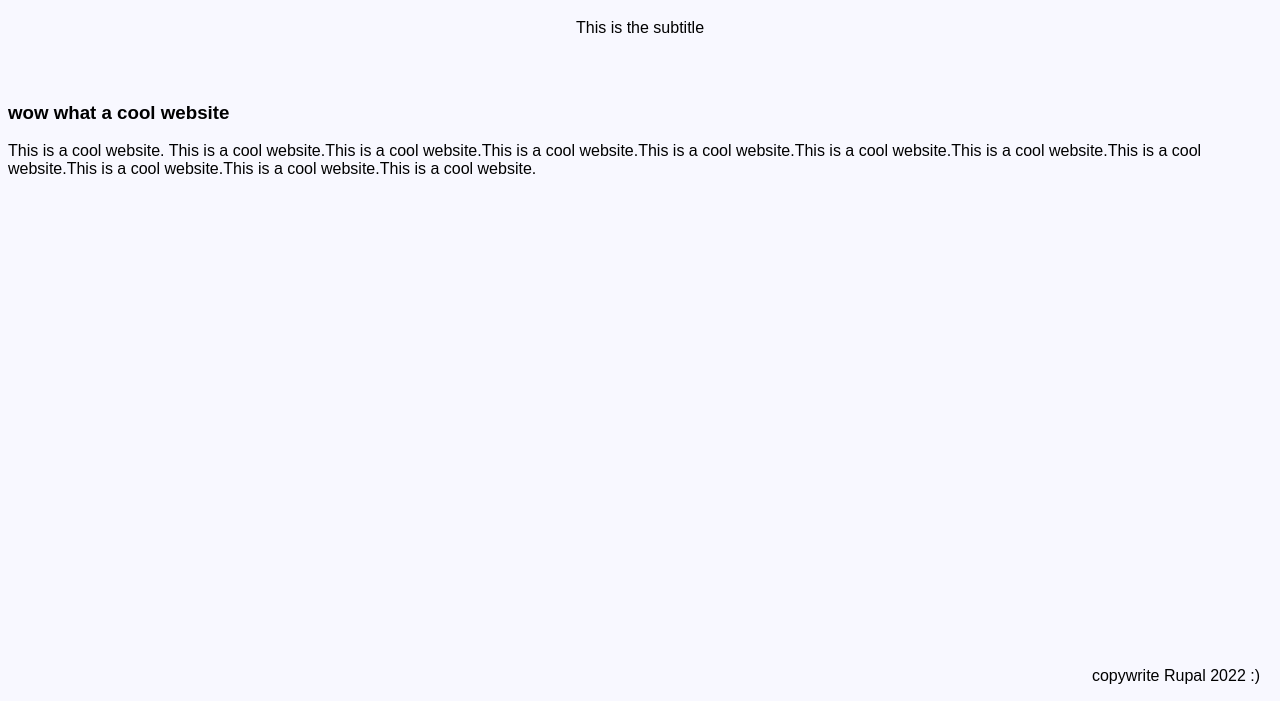
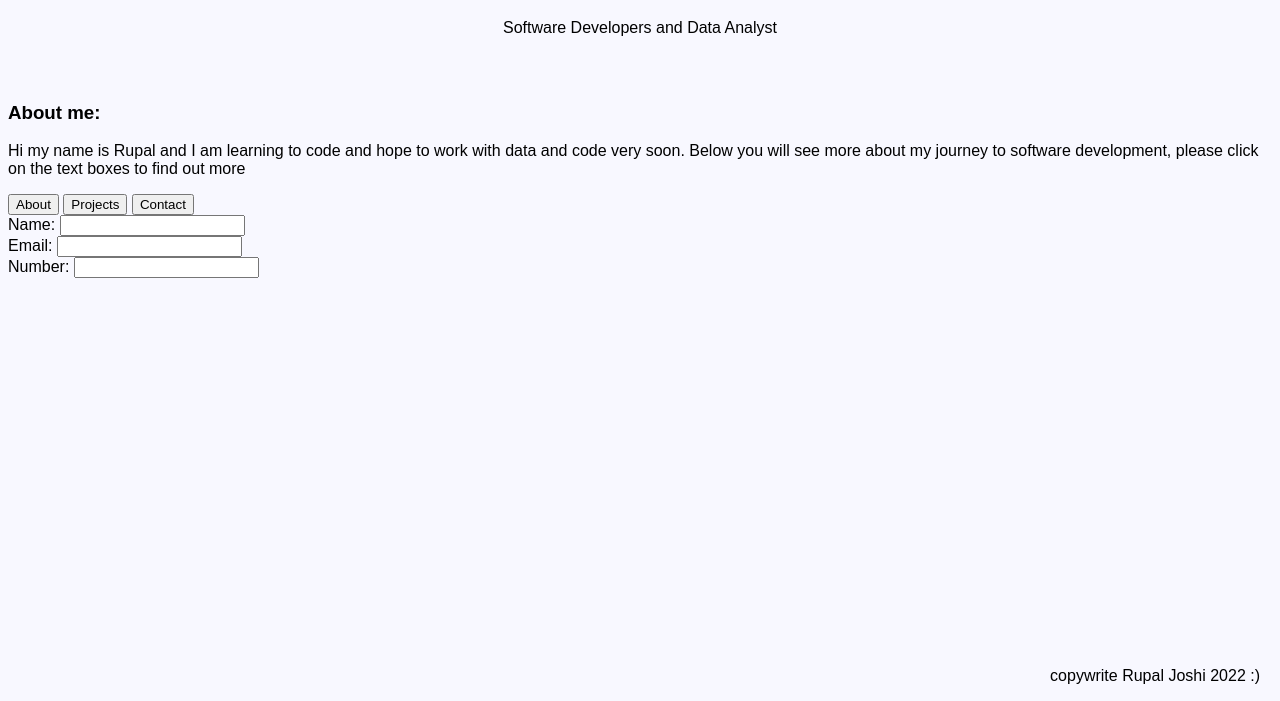
Before and after one commit to Rupal-Joshi/Click, a plain HTML site: page index.html in a window 1280 px wide. Shown: the part 99-800 px from the top of the page. Drawn offline with Linux system fonts and the light colour scheme; files that its build step writes are made by us from their sources.

Commit message:
Changes In Text

```diff
--- a/index.html
+++ b/index.html
@@ -2,27 +2,53 @@
 <html>
 <head>
     <title>  My Portfolio</title>
-    <link rel="stylesheet" href="css/style.css">
+    <link rel="stylesheet" href="css/style.css";>
 </head>
 
 <body>
     <div class="header">
-        <h1>My Portfolio</h1>
-        <p>This is the subtitle</p>
+        <h1 id="bigHeader">My Portfolio</h1>
+        <p>Software Developers and Data Analyst</p>
 
     </div>
 
-        <h3> wow what a cool website </h3>
-        <p> This is a cool website. This is a cool website.This is a cool website.This is a cool website.This is a cool website.This is a cool website.This is a cool website.This is a cool website.This is a cool website.This is a cool website.This is a cool website. </p>
+        <h3> About me: </h3>
+        <p> Hi my name is Rupal and I am learning to code and hope to work with data and code very soon. Below you will see more about my journey to software development, please click on the text boxes to find out more </p>
+
+        <button onclick="onButtonClicked()">About</button>
+        <button onclick="onButtonClicked()">Projects</button>
+        <button onclick="onButtonClicked()">Contact</button>
+
+
+        <div id = "form">
+            <form>
+                <Name>Name: </Name>
+                <input type="text" name="name"><br>
+                <label>Email: </label>
+                <input type="text" name="Email"><br>
+                <label>Number:</label>
+                <input type="Number" name="Number"><br>
+            </form>
+    </div>
+
+
 
 
 
     <div class="footer">
-        <p> copywrite Rupal 2022 :)</p>
+        <p> copywrite Rupal Joshi 2022 :)</p>
 
     </div>
 </body>
 
+<script>
 
+    function onButtonClicked(){
+            console.log("this works");
+        }
 
+    var myButton= document.getElementById("myButtonHome");
+    myButton.addEventListener("click",onButtonClicked);
+
+</script>
 </html>
```
